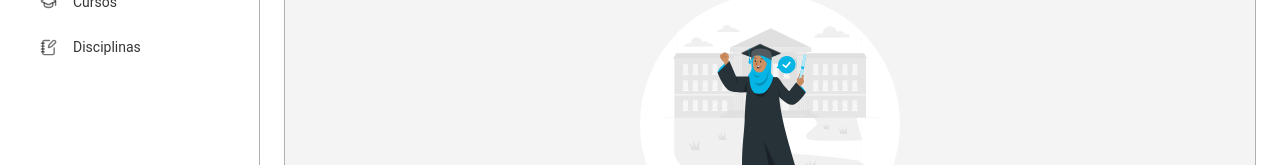
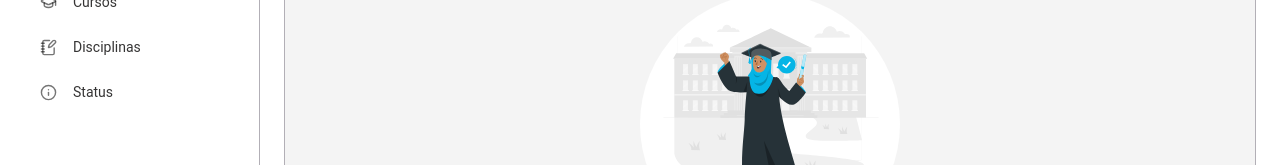
Before and after one commit to Projeto-Integrador-V-Unifagoc/projeto-integrador-v, a React (Vite) app in the folder frontend/: page / in a window 1280 px wide. Both pictures are taken after a click on the button 35 px from the left and 24 px from the top of the page. Shown: the part 264-429 px from the top of the page. Built offline with nearby package versions, Linux system fonts and the light colour scheme.

Commit message:
feat: adiciona rota de status e botão que redireciona para a tela de cadastro de status

```diff
--- a/frontend/src/Layout/Sidebar/Sidebar.tsx
+++ b/frontend/src/Layout/Sidebar/Sidebar.tsx
@@ -14,6 +14,7 @@ import {
     ChevronUp,
     ClipboardList,
     GraduationCap,
+    Info,
     NotebookPen,
     Users,
     UserStar
@@ -226,6 +227,33 @@ export default function Sidebar({ abrirSidebar }: SidebarProps) {
                                     }}
                                 />
                             </ListItemButton>
+                            <ListItemButton
+                                sx={{
+                                    pl: abrirSidebar ? 4 : 2,
+                                    justifyContent: abrirSidebar ? 'initial' : 'center',
+                                }}
+                                href="/status"
+                            >
+                                <ListItemIcon
+                                    sx={{
+                                        minWidth: 0,
+                                        mr: abrirSidebar ? 2 : 'auto',
+                                        justifyContent: 'center'
+                                    }}
+                                >
+                                    <Info size={17} />
+                                </ListItemIcon>
+                                <ListItemText
+                                    primary='Status'
+                                    sx={{
+                                        opacity: abrirSidebar ? 1 : 0,
+                                        transition: 'opacity 0.2s',
+                                    }}
+                                    primaryTypographyProps={{
+                                        fontSize: 14
+                                    }}
+                                />
+                            </ListItemButton>
 
                         </List>
                     </Collapse>
--- a/frontend/src/routes/index.tsx
+++ b/frontend/src/routes/index.tsx
@@ -27,7 +27,6 @@ export function AppRoutes() {
                 <Route path="/alunos/cadastro" element={<CadastroAlunos />}/>
                 <Route path="alunos/ficha-do-aluno/:id" element={<FichaAluno />} />
                 <Route path="alunos/editar-aluno/:matricula" element={<EditFormCadastroAluno />} />
-                <Route path="alunos/:matricula" element={<EditFormCadastroAluno />} />
                 <Route path="/status" element={<StatusMatricula />} />
             </Route>
         </Routes>
```
